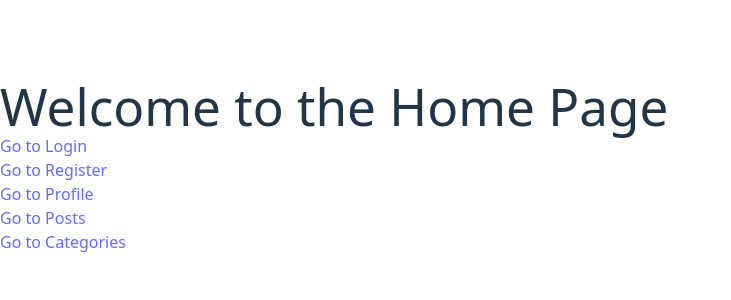
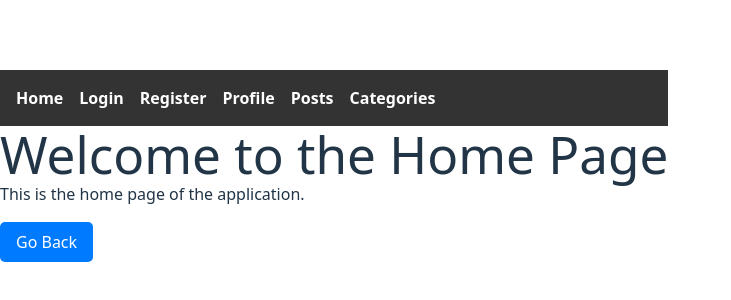
Before and after one commit to Adoxcol/project2.0, a React (Vite) app in the folder frontend/: page / in a window 1280 px wide. Shown: the part 234-534 px from the top of the page, without its empty margins (0-731 px from the left). Built offline with nearby package versions, Linux system fonts and the light colour scheme; no server answers.

Commit message:
home button and styling update

```diff
--- a/frontend/src/index.css
+++ b/frontend/src/index.css
@@ -72,3 +72,41 @@ button:focus-visible {
     background-color: #f9f9f9;
   }
 }
+
+
+.navbar {
+  background-color: #333;
+  padding: 1rem;
+}
+
+.nav-links {
+  list-style: none;
+  display: flex;
+  gap: 1rem;
+  margin: 0;
+  padding: 0;
+}
+
+.nav-links li {
+  display: inline;
+}
+
+.nav-links a {
+  text-decoration: none;
+  color: white;
+  font-weight: bold;
+}
+
+.back-button {
+  margin-top: 1rem;
+  padding: 0.5rem 1rem;
+  background-color: #007bff;
+  color: white;
+  border: none;
+  border-radius: 5px;
+  cursor: pointer;
+}
+
+.back-button:hover {
+  background-color: #0056b3;
+}
--- a/frontend/src/pages/HomePage.tsx
+++ b/frontend/src/pages/HomePage.tsx
@@ -1,29 +1,20 @@
 import React from 'react';
-import { Link } from 'react-router-dom';
+
+import BackButton from '../components/BackButton';
+import Navbar from '@/components/NavBar';
 
 const HomePage = () => {
   return (
     <div>
+
+      <Navbar />
+
+
       <h1>Welcome to the Home Page</h1>
-      <nav>
-        <ul>
-          <li>
-            <Link to="/login">Go to Login</Link>
-          </li>
-          <li>
-            <Link to="/register">Go to Register</Link>
-          </li>
-          <li>
-            <Link to="/profile">Go to Profile</Link>
-          </li>
-          <li>
-            <Link to="/posts">Go to Posts</Link>
-          </li>
-          <li>
-            <Link to="/categories">Go to Categories</Link>
-          </li>
-        </ul>
-      </nav>
+      <p>This is the home page of the application.</p>
+
+
+      <BackButton />
     </div>
   );
 };
```
